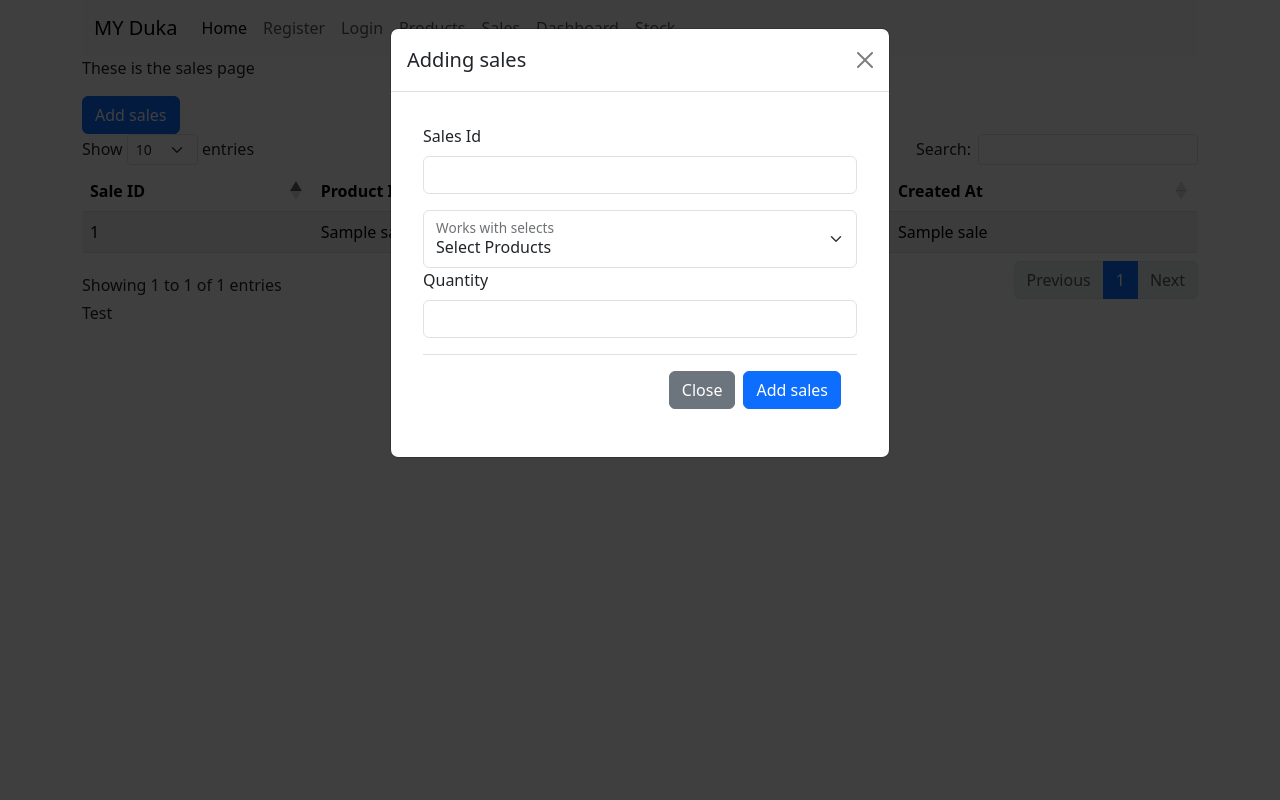
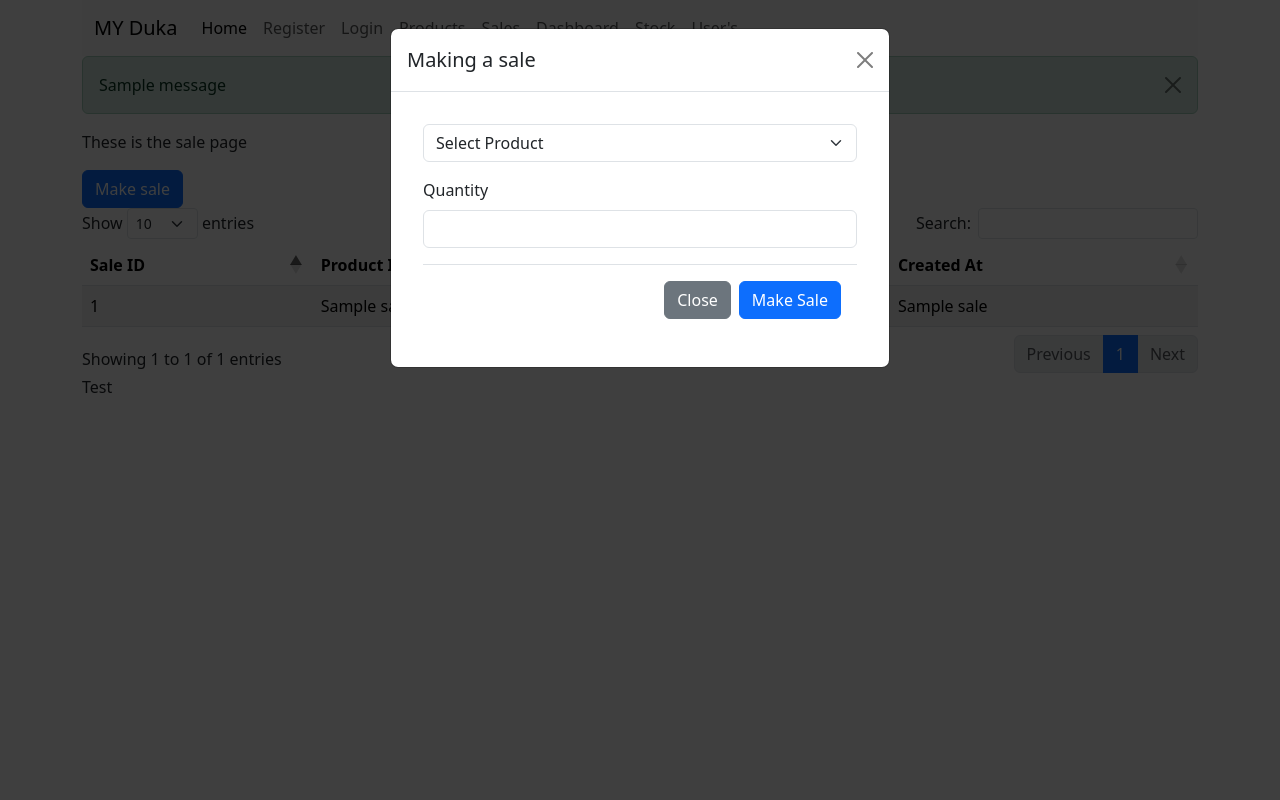
Before and after one commit to martinnjoki/Flask.py, a Flask app: page /sales in a window 1280 px wide, after a click on "Make sale". Run offline with Flask 3, Linux system fonts and the light colour scheme; one stand-in notice (Sample message) is shown; a database or web service that is not in the repository returns one stand-in record (values such as "Sample title"); some libraries are stand-ins or nearby versions.

Commit message:
update on sales

```diff
--- a/database.py
+++ b/database.py
@@ -13,6 +13,8 @@ def get_products():
 products = get_products()
 print(products)
 
+
+
 def get_stock():
     cur.execute("SELECT * FROM stock")
     stock = cur.fetchall()
@@ -26,13 +28,15 @@ def insert_products(values):
     conn.commit()
 
 
-
-
-
 def get_sales():
     cur.execute("select * from sales")
     sales = cur.fetchall()
     return sales
+
+def get_users():
+    cur.execute("SELECT * FROM users")
+    users = cur.fetchall()
+    return users
 
 
 #method 1 - f-string
@@ -49,7 +53,7 @@ def insert_sales_2(values):
 def insert_stock(values):
     cur.execute("")
 
-def available_stocks(pid):
+def available_stock(pid):
     cur.execute(f'SELECT sum (stock_quantity) FROM sales WHERE pid = {pid}')
     total_stock = cur.fetchone() [0] or 0
 
@@ -61,3 +65,7 @@ def available_stocks(pid):
 def insert_stock(values):
     cur.execute(f"insert into stock (pid, stock_quantity) values{values}")
     conn.commit()
+
+def insert_users(values):
+    cur.execute(f"insert into users (full_name, email, phone_number, password) values{values}")
+    conn.commit()
--- a/main.py
+++ b/main.py
@@ -1,9 +1,12 @@
-from database import get_products, get_sales, get_stock, insert_products, insert_sales, insert_stock
-from flask import Flask, render_template, request, redirect, url_for
+from database import get_products, get_sales, get_stock, get_users, insert_products, insert_sales, available_stock, insert_users
+from flask import Flask, render_template, request, redirect, url_for, flash
 
 
 #flask instance
 app = Flask(__name__)
+
+#secret key signs sessions data
+app.secret_key = 'fedele'
 
 
 @app.route("/")
@@ -26,19 +29,20 @@ def fetch_products():
 def fetch_sales():
     sales = get_sales()
     products =get_products()
-    return render_template("sales.html", sales=sales, products=products)
+    return render_template("sales.html", sales=sales, products = products)
 
 
 @app.route("/add_sales", methods=['GET', 'POST'])
 def add_sales():
-    product_id = request.form['product_id']
+    pid = request.form['pid']
     quantity = request.form['quantity']
-    new_sales = ( product_id, quantity)
-    check_stock = available_stock(product_id)
+    new_sale = ( pid, quantity)
+    check_stock = available_stock(pid)
     if check_stock < float(quantity):
-        print("insufficient stock")
-        return redirect(url_for('fetch sales'))
-    insert_sales(new_sales)
+        flash("insufficient stock", 'danger')
+        return redirect(url_for('fetch_sales'))
+    insert_sales(new_sale)
+    flash("Sale made successfully", 'success')
     return redirect(url_for('fetch_sales'))
 
 @app.route("/add_products", methods=['GET', 'POST'])
@@ -48,6 +52,7 @@ def add_products():
     selling_price = request.form["selling_price"]
     new_product = (product_name, buying_price, selling_price)
     insert_products(new_product)
+    flash("product added successfully", 'success')
     return redirect(url_for('fetch_products'))
 
 @app.route("/dashboard")
@@ -60,6 +65,19 @@ def login():
     login = "This is my login page"
     return render_template("login.html")
 
+@app.route("/users", methods=['GET', 'POST'])
+def fetch_users():
+    users = get_users()
+    full_name = request.form["full_name"]
+    email = request.form["email"]
+    phone_number = request.form["phone_number"]
+    password = request.form["password"]
+    new_users = (full_name, email, phone_number, password)
+    insert_users(new_users)
+    return render_template("user.html", users=users)
+
+
+
 @app.route("/register")
 def register():
     register = "This is my register"
--- a/templates/base.html
+++ b/templates/base.html
@@ -50,6 +50,9 @@
                             <li class="nav-item">
                                 <a class="nav-link" href="/stock">Stock</a>
                             </li>
+                            <li class="nav-item">
+                                <a class="nav-link" href="/users">User's</a>
+                            </li>
 
 
 
@@ -62,7 +65,24 @@
 
 
         </div>
+
+        <div>
+            {% with messages= get_flashed_messages(with_categories=true) %}
+            {% if messages %}
+            {% for category, message in messages %}
+            <div class="alert alert-{{category}} alert-dismissible" role="alert">
+                {{message}}
+                <button type="button" class="btn-close" data-bs-dismiss="alert"></button>
+            </div>
+            {% endfor %}
+            {% endif %}
+            {% endwith %}
+
+        </div>
+
         {% block content %} {% endblock %}
+
+
 
         <p>Test</p>
 
--- a/templates/sales.html
+++ b/templates/sales.html
@@ -1,15 +1,15 @@
 {% extends 'base.html' %}
-{% block title %} sales {% endblock %}
+{% block title %} sale {% endblock %}
 {% block content %}
 <div>
     <div>
-        <p>These is the sales page</p>
+        <p>These is the sale page</p>
     </div>
 
     <div>
         <!-- Button trigger modal -->
         <button type="button" class="btn btn-primary" data-bs-toggle="modal" data-bs-target="#staticBackdrop">
-            Add sales
+            Make sale
         </button>
 
         <!-- Modal -->
@@ -18,38 +18,35 @@
             <div class="modal-dialog">
                 <div class="modal-content">
                     <div class="modal-header">
-                        <h1 class="modal-title fs-5" id="staticBackdropLabel">Adding sales</h1>
+                        <h1 class="modal-title fs-5" id="staticBackdropLabel">Making a sale</h1>
                         <button type="button" class="btn-close" data-bs-dismiss="modal" aria-label="Close"></button>
                     </div>
                     <div class="modal-body">
                         <div class="modal-body">
                             <form action="/add_sales" method="post">
                                 <div class="mb-3">
-                                    <label for="exampleInputEmail1" class="form-label">Sales Id</label>
-                                    <input type="number" name="sales_id" class="form-control" id="exampleInputEmail1"
-                                        aria-describedby="emailHelp">
+                                    <select class="form-select" name="pid" aria-label="Default select example">
+                                        <option selected>Select Product</option>
+                                        {% for product in products %}
+                                        <option value="{{product[0]}}">{{product[1]}}</option>
+                                        {% endfor %}
 
+                                    </select>
                                 </div>
-                                <div class="form-floating">
-                                    <select class="form-select" id="floatingSelect"
-                                        aria-label="Floating label select example">
-                                        <option selected>Select Products</option>
-                                        <option value="1">One</option>
-                                        <option value="2">Two</option>
-                                        <option value="3">Three</option>
-                                    </select>
-                                    <label for="floatingSelect">Works with selects</label>
-                                </div>
+
+
                                 <div class="mb-3">
                                     <label for="exampleInputPassword1" class="form-label">Quantity</label>
                                     <input type="number" name="quantity" class="form-control"
                                         id="exampleInputPassword1">
                                 </div>
+
                                 <div class="modal-footer">
                                     <button type="button" class="btn btn-secondary"
                                         data-bs-dismiss="modal">Close</button>
-                                    <button type="submit" class="btn btn-primary">Add sales</button>
+                                    <button type="submit" class="btn btn-primary">Make Sale</button>
                                 </div>
+
                             </form>
                         </div>
                     </div>
```
Also changed, not shown: templates/users.html (added, +13 -0 lines).
